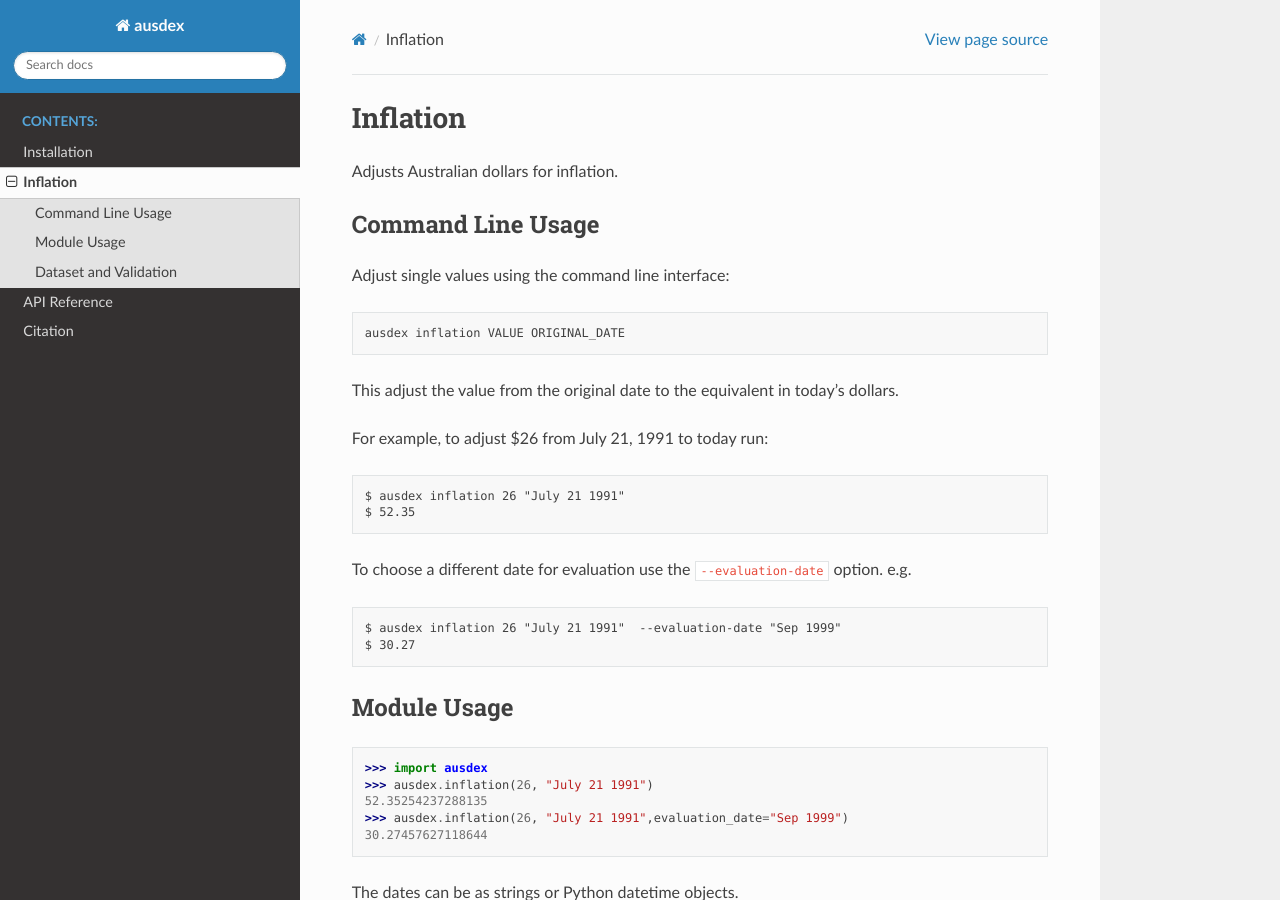
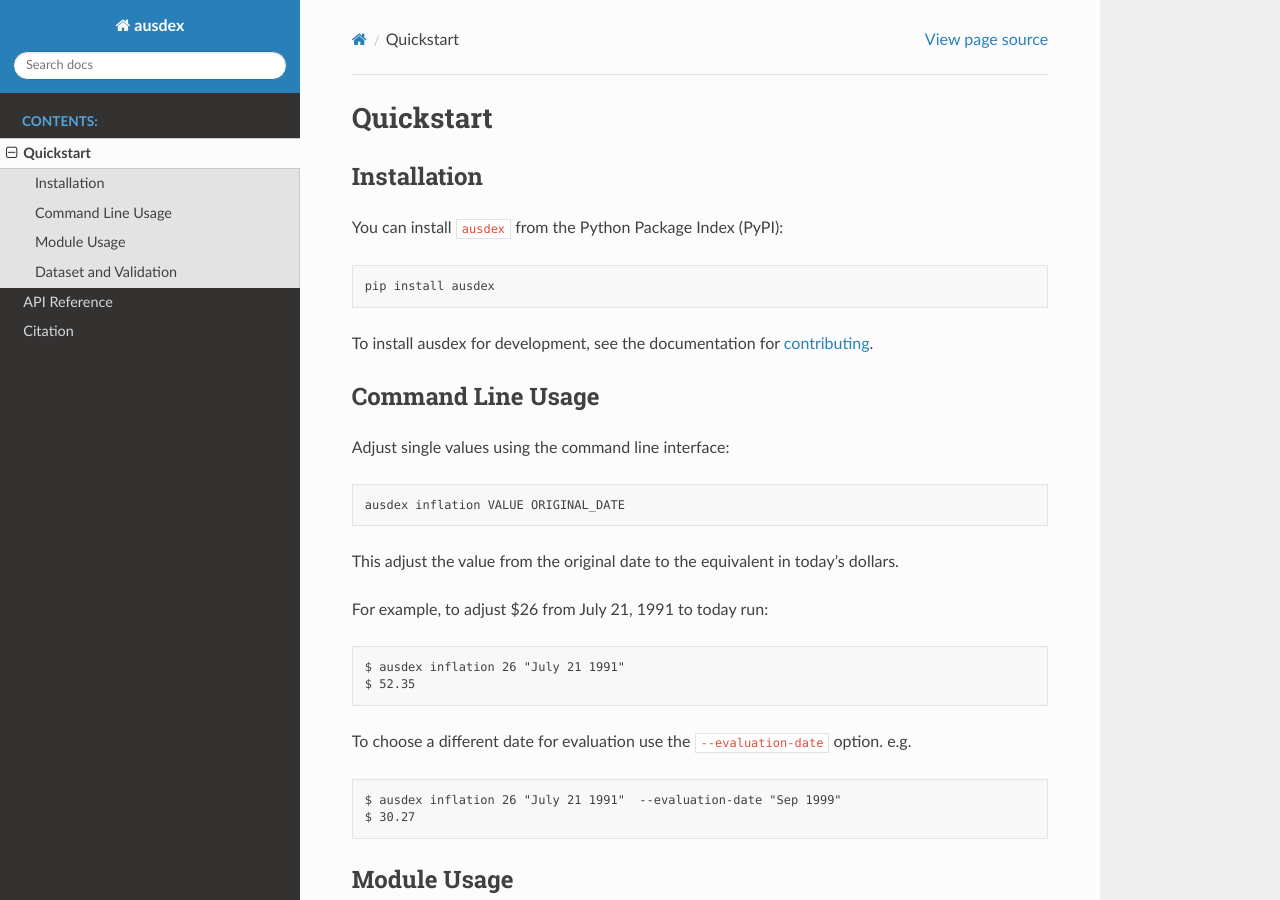
Before and after one commit to rbturnbull/ausdex, a Sphinx documentation site: the page built from docs/quickstart.md, in a window 1280 px wide and 900 px high. Built offline with Sphinx 7.4.7 and the Read the Docs theme 2.0.0, drawn with Linux system fonts in a browser that asks for light colours.

Commit message:
:abc: updating docs

````diff
--- a/docs/index.rst
+++ b/docs/index.rst
@@ -20,8 +20,7 @@
    :maxdepth: 2
    :caption: Contents:
 
-   installation
-   inflation
+   quickstart
    reference
    citation
    contributing
--- a/docs/inflation.md
+++ b/docs/quickstart.md
@@ -1,7 +1,14 @@
-# Inflation
+# Quickstart
 
-Adjusts Australian dollars for inflation.
+## Installation
 
+You can install `ausdex` from the Python Package Index (PyPI):
+
+```
+pip install ausdex
+```
+
+To install ausdex for development, see the documentation for [contributing](./contributing.md).
 
 ## Command Line Usage
 
@@ -29,7 +36,7 @@
 >>> import ausdex
 >>> ausdex.inflation(26, "July 21 1991")
 52.35254237288135
->>> ausdex.inflation(26, "July 21 1991",evaluation_date="Sep 1999")
+>>> ausdex.inflation(26, "July 21 1991", evaluation_date="Sep 1999")
 30.27457627118644
 ```
 The dates can be as strings or Python datetime objects.
````
Also changed, not shown: CONTRIBUTING.md (+1 -1 lines), paper.md (+1 -2 lines).
